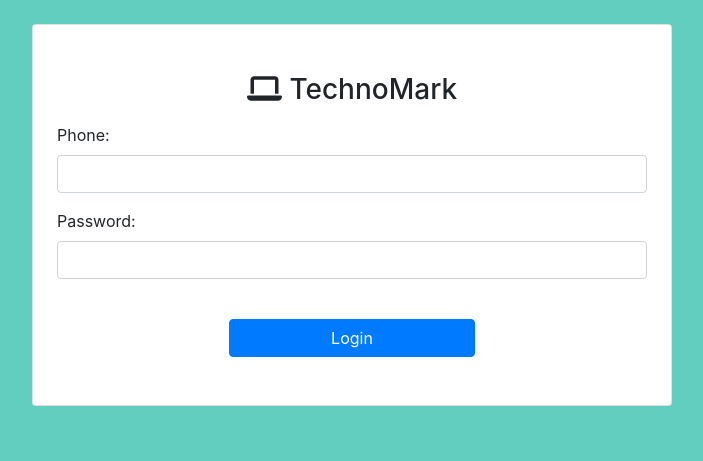
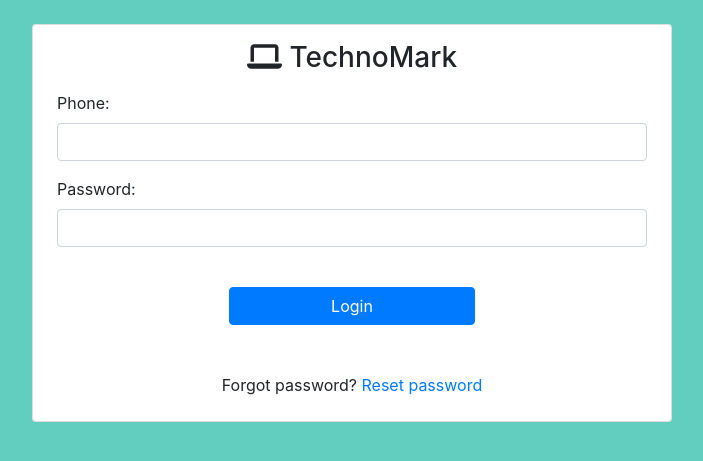
Before and after one commit to mehdi-mirzaie78/Django-Online-Shop, a Django app: page /accounts/login/ in a window 1280 px wide. Shown: the part 56-517 px from the top of the page, without its empty margins (288-991 px from the left). Run offline with Django 4.2, Linux system fonts and the light colour scheme; some libraries are stand-ins or nearby versions.

Commit message:
Shop | accounts | login.html | Added Link to reset password by email

```diff
--- a/Shop/accounts/templates/accounts/login.html
+++ b/Shop/accounts/templates/accounts/login.html
@@ -3,10 +3,11 @@
 {% block title %}Login Page{% endblock %}
 
 {% block content %}
-	<form action="" method="post" class="card px-4 py-5 w-50 mx-auto" novalidate>
+	<form action="" method="post" class="card px-4 pt-3 pb-2 w-50 mx-auto" novalidate>
 		<h3 class="text-center mb-3"><i class="fa-solid fa-laptop"></i> TechnoMark</h3>
 		{% csrf_token %}
 		{{ form.as_p }}
 		<input type="submit" value="Login" class="btn btn-primary col-5 mx-auto mt-4">
+	<p class="text-center mt-5">Forgot password? <a href="{% url 'accounts:reset_password' %}">Reset password</a></p>
 	</form>
 {% endblock %}
```
